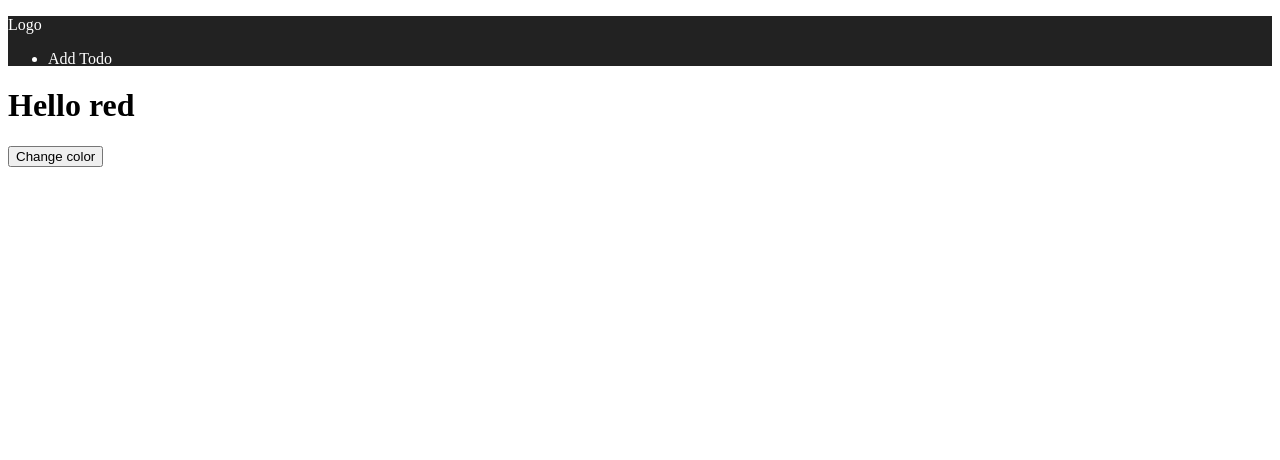
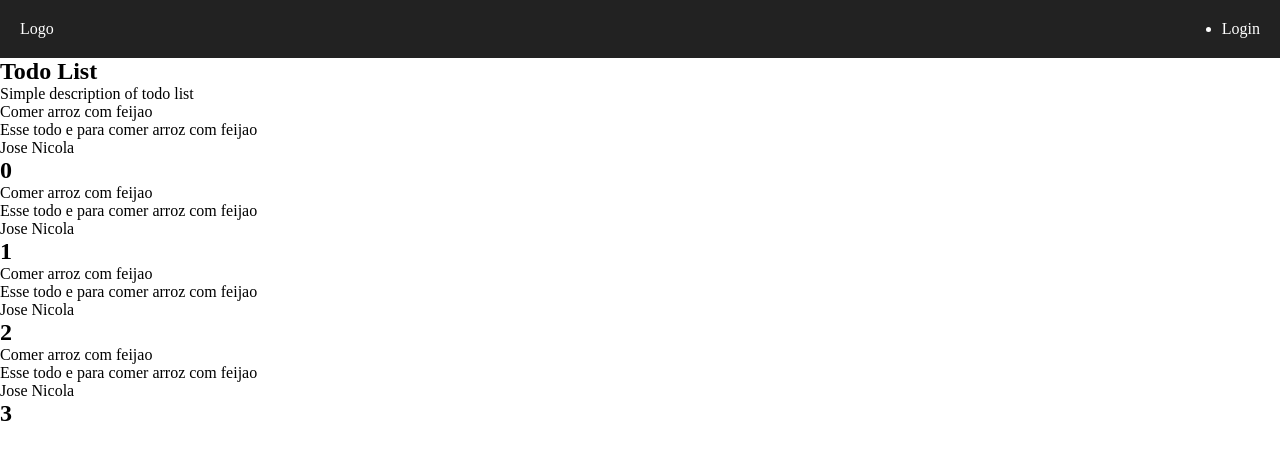
Before and after one commit to EdAndrade/trilha-fullstack-fron-end-todolist, a Nuxt app: page / in a window 1280 px wide. Shown: the top 460 px of the page. Built offline with nearby package versions, Linux system fonts and the light colour scheme.

Commit message:
essential v-for

```diff
--- /dev/null
+++ b/assets/style/global.scss
@@ -0,0 +1,5 @@
+*{
+	margin: 0;
+	padding: 0;
+	box-sizing: border-box;
+}
--- /dev/null
+++ b/assets/style/index.scss
@@ -0,0 +1 @@
+@import './global.scss';
--- a/components/Header.vue
+++ b/components/Header.vue
@@ -6,8 +6,7 @@
 
 		<nav>
 			<ul>
-				<li>Add Todo</li>
-				<li>Edit Todo</li>
+				<li>Login</li>
 			</ul>
 		</nav>
 	</section>
@@ -19,10 +18,11 @@
 <style scoped lang="scss">
 	#main-header{
 		width: 100%;
-		height: 50px;
 		background-color: #222;
 		color: #fff;
+		padding: 20px;
+		display: flex;
+		align-items: center;
+		justify-content: space-between;
 	}
-
-
 </style>
--- /dev/null
+++ b/components/Todo.vue
@@ -0,0 +1,15 @@
+<template>
+	<div>
+		<p class="title">Comer arroz com feijao</p>
+		<p class="description">Esse todo e para comer arroz com feijao</p>
+		<p class="user">Jose Nicola</p>
+	</div>
+</template>
+
+<script>
+
+</script>
+
+<style>
+
+</style>
--- a/nuxt.config.js
+++ b/nuxt.config.js
@@ -3,7 +3,7 @@ export default {
   head: {
     title: 'todolist',
     htmlAttrs: {
-      lang: 'en'
+      lang: 'pt'
     },
     meta: [
       { charset: 'utf-8' },
@@ -18,6 +18,7 @@ export default {
 
   // Global CSS: https://go.nuxtjs.dev/config-css
   css: [
+	'@/assets/style/index.scss'
   ],
 
   // Plugins to run before rendering page: https://go.nuxtjs.dev/config-plugins
--- a/pages/index.vue
+++ b/pages/index.vue
@@ -1,8 +1,16 @@
 <template>
 	<div>
 		<Header/>
-		<h1>Hello {{ color }}</h1>
-		<button @click="changeColorName()" >Change color</button>
+
+		<section>
+			<h1>Todo List</h1>
+			<p>Simple description of todo list</p>
+
+			<div v-for="(i, index) in [1,3,4,5]" :key="index">
+				<Todo />
+				<h1>{{index}}</h1>
+			</div>
+		</section>
 	</div>
 </template>
 
@@ -26,4 +34,5 @@
 </script>
 
 <style scoped>
+
 </style>
```
Also changed, not shown: pure.js (deleted, +0 -22 lines).
